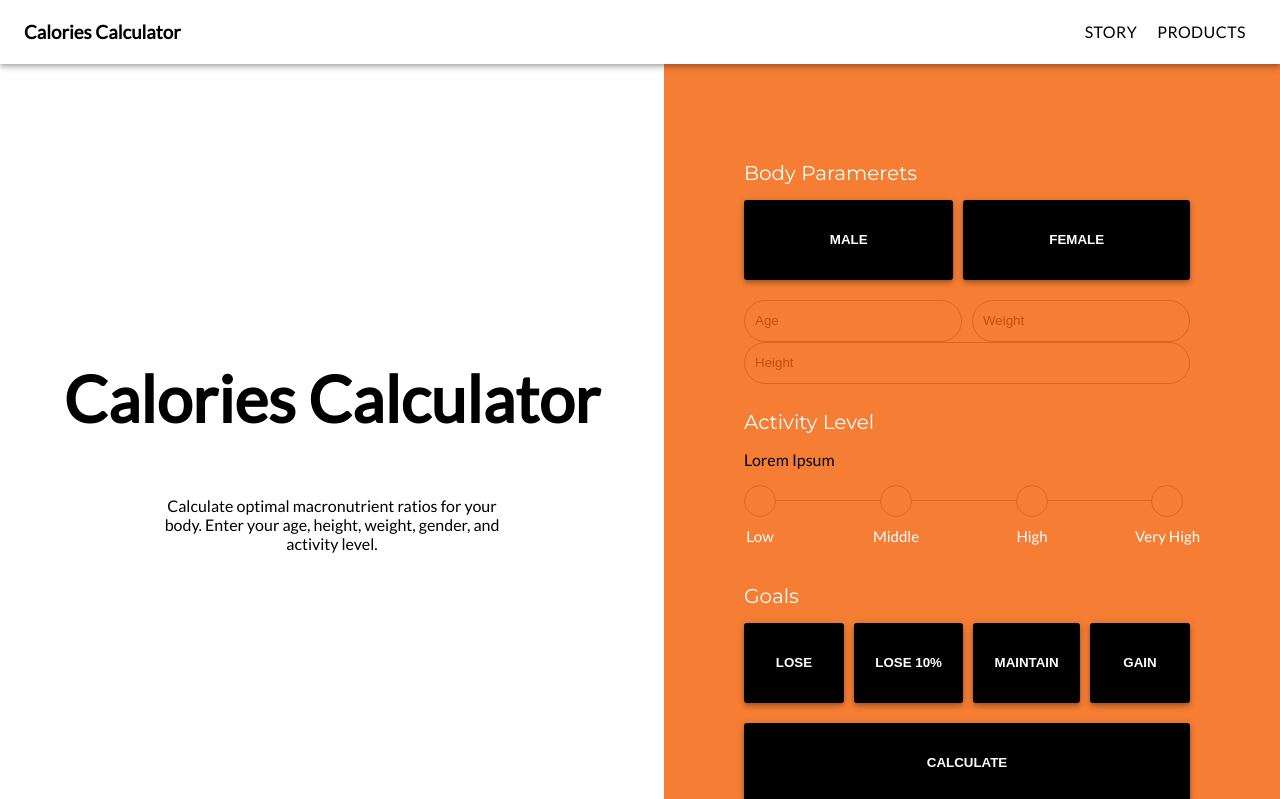
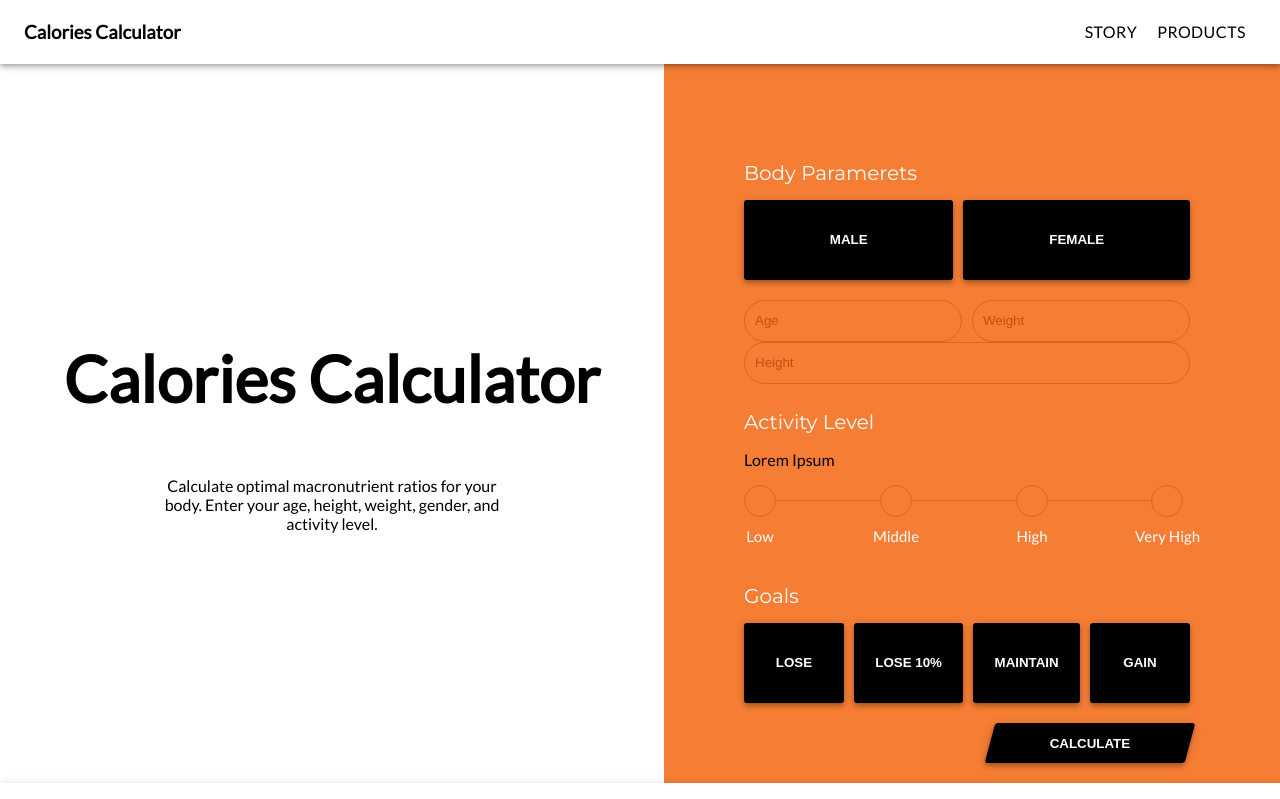
Before and after one commit to JMGonzalezR/calories-calculator, a React (Create React App) app: page / in a window 1280 px wide. Shown: the top 799 px of the page. Built offline with nearby package versions, Linux system fonts and the light colour scheme.

Commit message:
adding style to the Calculate button

```diff
--- a/src/components/CalculatorForm.css
+++ b/src/components/CalculatorForm.css
@@ -17,6 +17,18 @@
     min-width: 100px;
     box-shadow: 0px 2px 4px -1px rgba(0,0,0,0.2), 0px 4px 5px 0px rgba(0,0,0,0.14), 0px 1px 10px 0px rgba(0,0,0,0.12);
     border-radius: 3px;
+}
+
+.CalculateButton{
+    flex-grow: 0;
+    transform: skew(-15deg);
+    height: 40px;
+    width: 200px;
+    margin-left: auto;
+}
+
+.CalculateButton-label{
+    transform: skew(15deg);
 }
 
 .CalculatorForm-h4{
--- a/src/components/CalculatorForm.js
+++ b/src/components/CalculatorForm.js
@@ -35,7 +35,7 @@ function CalculatorForm() {
                 <button className="CalculatorForm-button"> Gain </button>
             </div>
             <div className="CalculatorForm-container">
-                <button className="CalculatorForm-button"> Calculate </button>
+                <button className="CalculatorForm-button CalculateButton"> <div className="CalculateButton-label">Calculate </div></button>
             </div>
         </div>
     );
```
